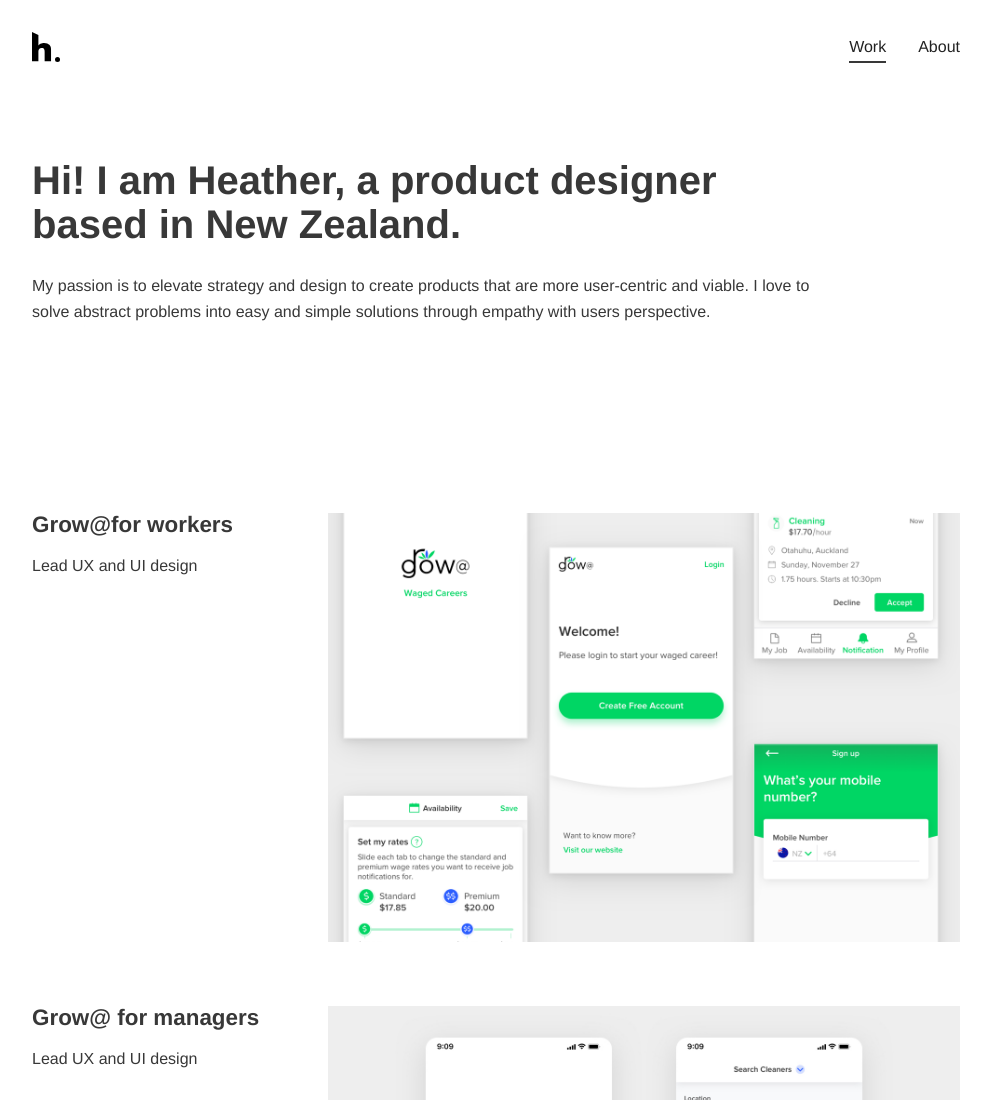
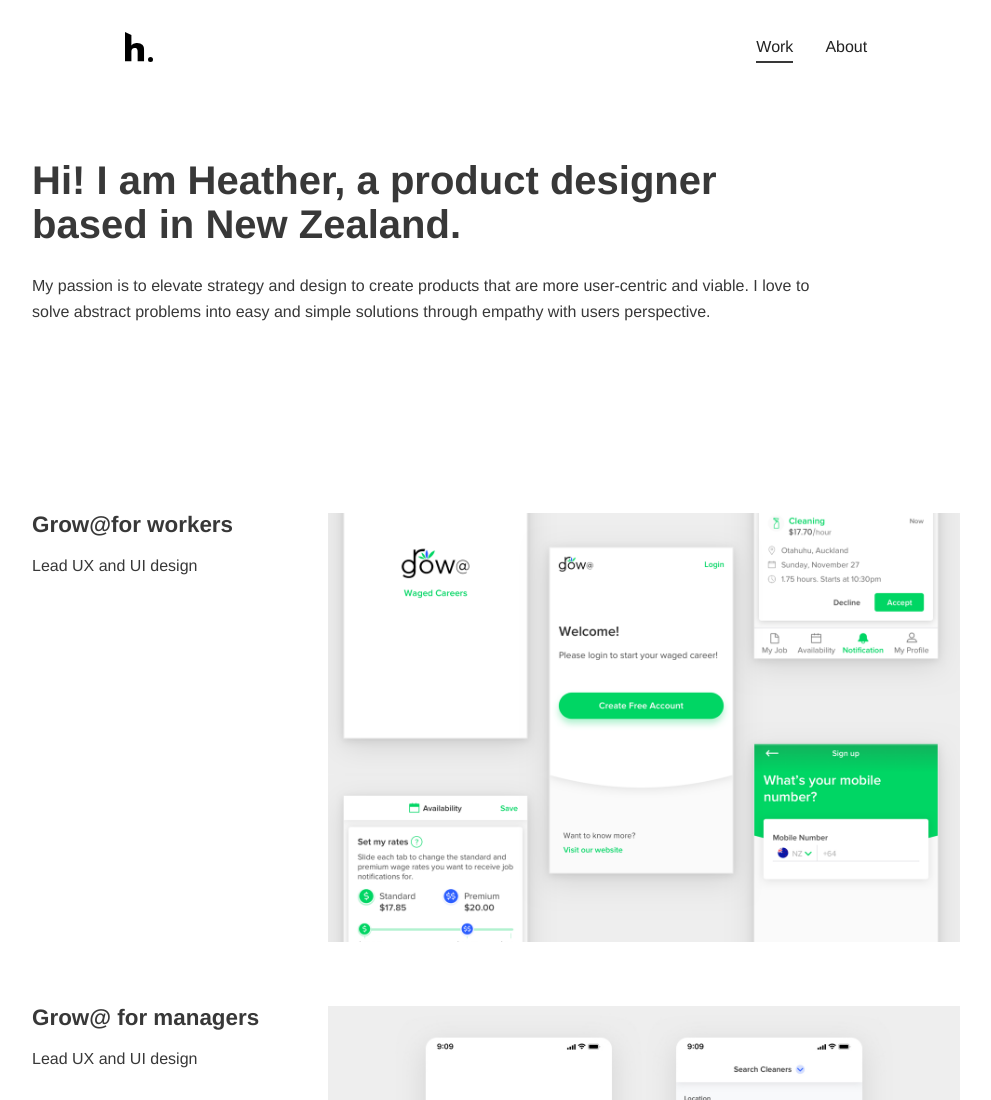
Before and after one commit to hamm4545/productdesign, a Gatsby site: page / in a window 1280 px wide. Shown: the top 1100 px of the page, without its empty margins (144-1135 px from the left). Built offline with nearby package versions, Linux system fonts and the light colour scheme; Gatsby itself is replaced by a stand-in of ours.

Commit message:
Update nav.js

```diff
--- a/src/components/nav.js
+++ b/src/components/nav.js
@@ -2,12 +2,21 @@
 import { Link } from "gatsby"
 import LogoImg from "../images/logo.svg"
 
+const isWorkPage = ({ location }) => {
+  return location.pathname == '/' ? { className: "selected" } : {}
+}
+
+const isAboutPage = ({ location }) => {
+  return location.pathname == '/about/' ? { className: "selected" } : {}
+}
+
 export default ({ children }) => (
-  <header>
+
+  <header className="content">
 	<Link to="/"><img src={LogoImg} alt="Heather Song" /></Link>
 	<ul class="nav">
-		<Link to="/" class="selected">Work</Link>
-		<Link to="/about/">About</Link>
+		<Link to="/" getProps={isWorkPage}>Work</Link>
+		<Link to="/about/" getProps={isAboutPage}>About</Link>
 	</ul>
 
     {children}
```
